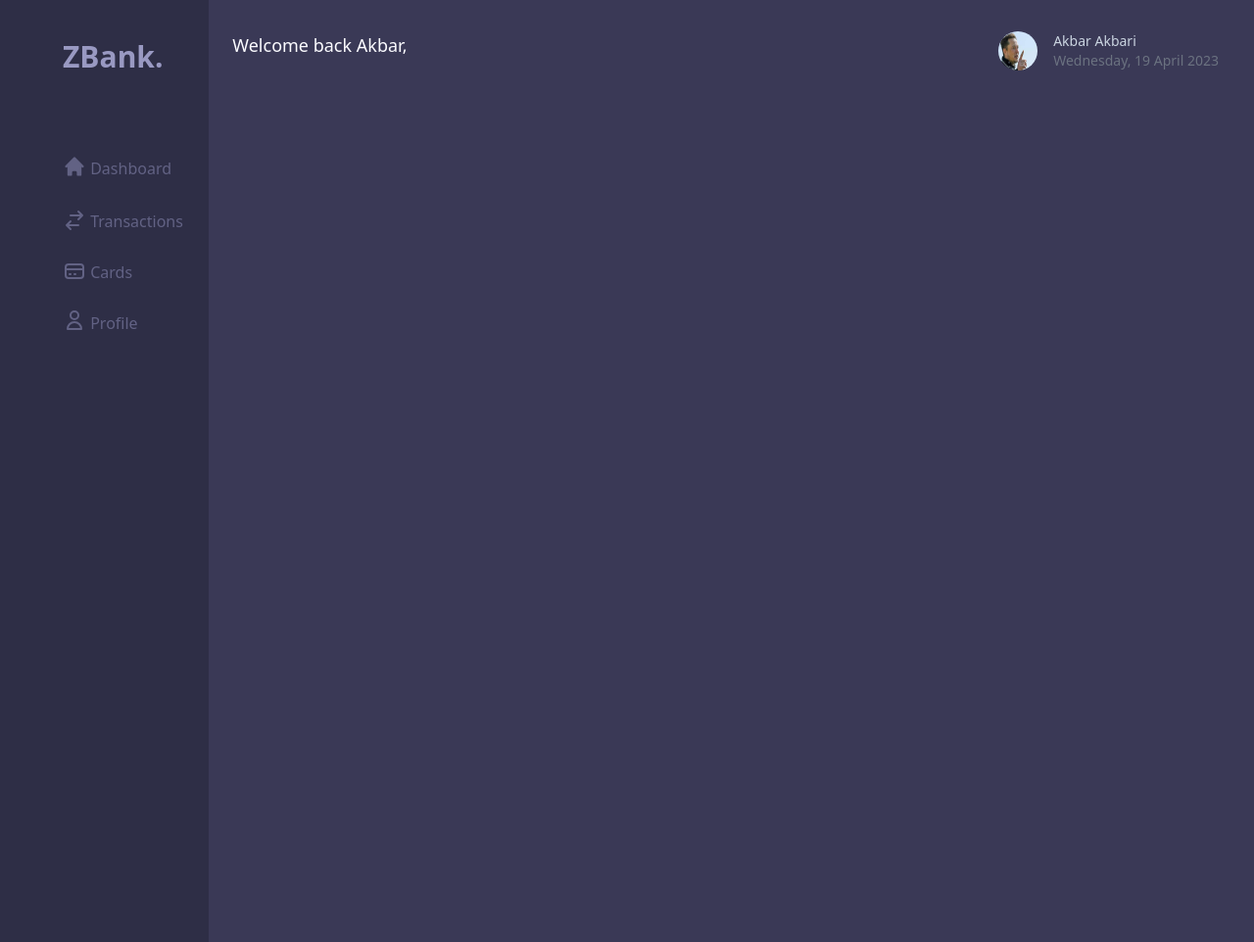
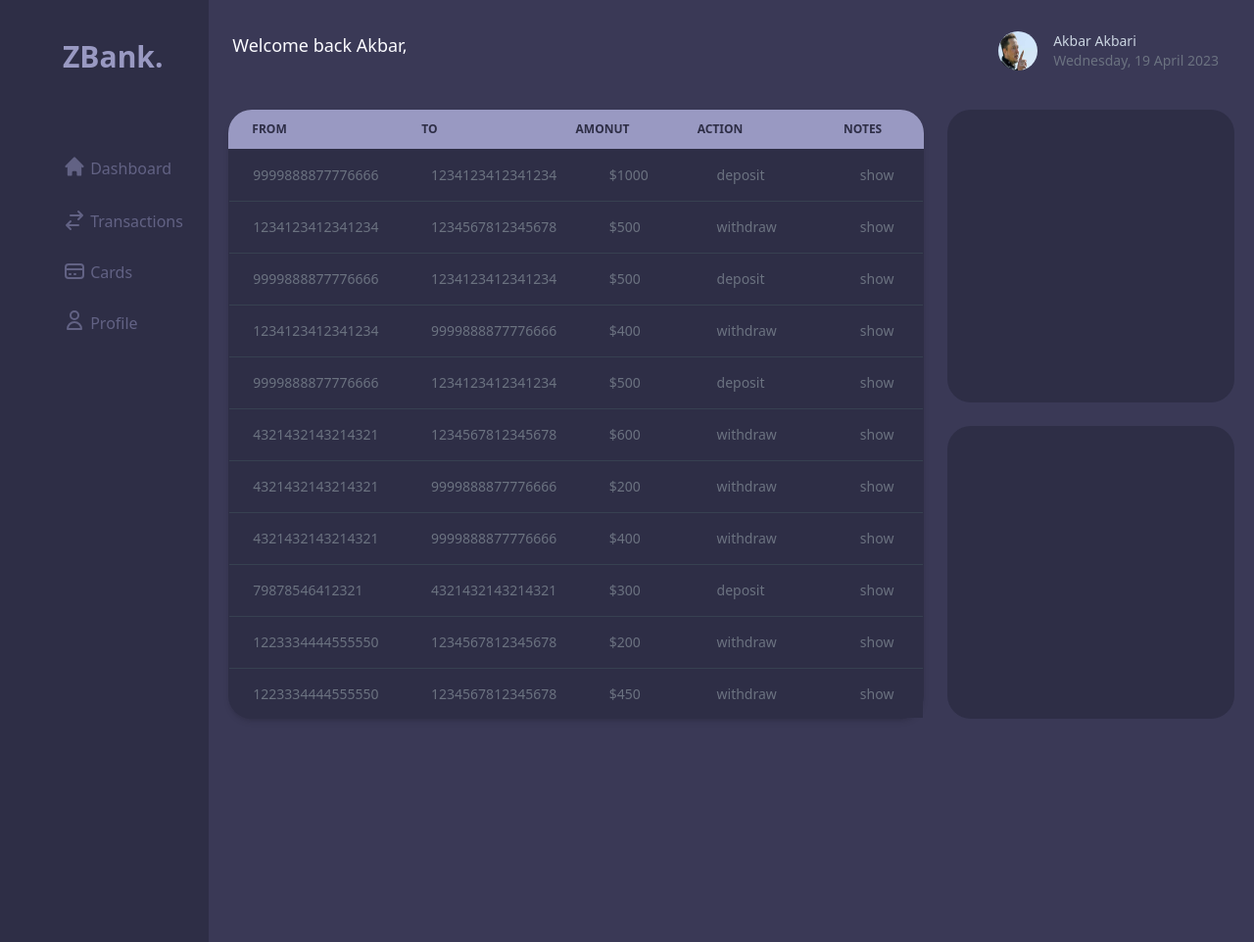
Before and after one commit to The-Samyar/ledger, a Django app: page /transactions/ in a window 1280 px wide. Shown: the whole page at 98% size. Run offline with Django 4.2, Linux system fonts and the light colour scheme; data comes from the database, SQL or seed files in the repository; style sheets or scripts are compiled from the project's sources; some libraries are stand-ins or nearby versions.

Commit message:
transactions table
- transactions table is styled and modified to show info for every transaction the user has made
- table scrollbar style is customized
- two more cards are added for further use. they are currently empty

```diff
--- a/main/templates/transactions.html
+++ b/main/templates/transactions.html
@@ -24,7 +24,7 @@
                     </a>
                 </li>
                 <li class="block font-medium text-menu hover:text-menulight ml-16 mb-5 hover:bg-light hover:rounded-l-full hover:ml-8 hover:pr-10 hover:pl-2">
-                    <a href="transactions/">
+                    <a href="/transactions">
                         <svg class="w-6 h-6 inline-block mb-1" fill="none" stroke="currentColor" viewBox="0 0 24 24" xmlns="http://www.w3.org/2000/svg"><path stroke-linecap="round" stroke-linejoin="round" stroke-width="2" d="M8 7h12m0 0l-4-4m4 4l-4 4m0 6H4m0 0l4 4m-4-4l4-4"></path></svg>
                         <span>Transactions</span>
                     </a>
@@ -46,7 +46,7 @@
         <!-- SIDEBAR END -->
 
         <!-- MAIN BODY START -->
-        <div class="bg-light col-span-10 py-8 px-5">
+        <div class="bg-light col-span-10 pt-8 pb-3 px-5">
             <!-- TOP HEADER START -->
             <div class="flex justify-between px-1">
                 <p class="text-lg text-white inline">
@@ -84,7 +84,83 @@
             <!-- TOP HEADER END -->
 
             <!-- CONTENT BODY START -->
-            <div class="grid grid-cols-7 h-max gap-6 mt-10">
+            <div class="grid grid-cols-7 gap-6 mt-10">
+                <!-- TRANSACTIONS TABLE START -->
+                <div class="bg-dark col-start-1 col-span-5 relative shadow-md rounded-3xl">
+                    <table class="w-full text-sm text-left text-gray-500 dark:text-gray-400 ">
+                        <thead class="text-xs uppercase sticky top-0 bg-violet text-dark">
+                            <tr class="">
+                                <th scope="col" class="px-6 py-3 rounded-tl-3xl box-border" style="width: 22%;">
+                                    From
+                                </th>
+                                <th scope="col" class="px-6 py-3  box-border" style="width: 20%;">
+                                    To
+                                </th>
+                                <th scope="col" class="px-6 py-3 box-border" style="width: 15%;">
+                                    Amonut
+                                </th>
+                                <th scope="col" class="px-6 py-3 box-border " style="width: 19%;">
+                                    Action
+                                </th>
+                                <th scope="col" class="px-6 py-3 rounded-tr-3xl box-border" style="width: 13%;">
+                                    Notes
+                                </th>
+                            </tr>
+                        </thead>
+                        <tbody>
+                            <tr>
+                                <td colspan="5">
+                                    <div class="vertical-scroll overflow-y-scroll h-580 rounded-bl-3xl">
+                                        <table class="w-full">
+                                            {% for transaction in transactions %}
+                                            <tr class="border-b bg-dark border-gray-700 hover:bg-gray-600">
+                                                <td class="px-6 py-4 box-border" style="width: 23%;">
+                                                    {% if transaction.action == 'deposit' %}
+                                                    {{ transaction.target_card_number }}
+                                                    {% else %}
+                                                    {{ transaction.card.card_number }}
+                                                    {% endif %}
+                                                </td>
+                                                <td class="px-6 py-4 box-border" style="width: 23%;">
+                                                    {% if transaction.action == 'deposit' %}
+                                                {{ transaction.card.card_number }}
+                                                {% else %}
+                                                {{ transaction.target_card_number }}
+                                                {% endif %}
+                                                </td>
+                                                <td class="px-6 py-4 box-border" style="width: 15%;">
+                                                    ${{ transaction.amount }}
+                                                </td>
+                                                <td class="px-6 py-4 box-border" style="width: 20%;">
+                                                    {{ transaction.action }}
+                                                </td>
+                                                <td class="px-6 py-4 box-border" style="width: 12%;">
+                                                    <button>
+                                                        show
+                                                    </button>
+                                                    <!-- {{ transaction.notes }} -->
+                                                </td>
+                                            </tr>
+                                            {% endfor %}
+                                        </table>
+                                    </div>
+                                </td>
+                            </tr>
+                        </tbody>
+                    </table>
+                </div>
+                <!-- TRANSACTIONS TABLE END -->
+
+                <div class="col-start-6 col-span-3 grid grid-cols-1 grid-rows-2 gap-6">
+                    <!-- INCOME ANALYSIS START -->
+                    <div class="bg-dark rounded-3xl row-start-1 p-4">
+                    </div>
+                    <!-- INCOME ANALYSIS END -->
+                    <!-- INCOME ANALYSIS START -->
+                    <div class="bg-dark rounded-3xl row-start-2 p-4">
+                    </div>
+                    <!-- INCOME ANALYSIS END -->
+                </div>
             </div>
             <!-- CONTENT BODY END -->
         </div>
```
